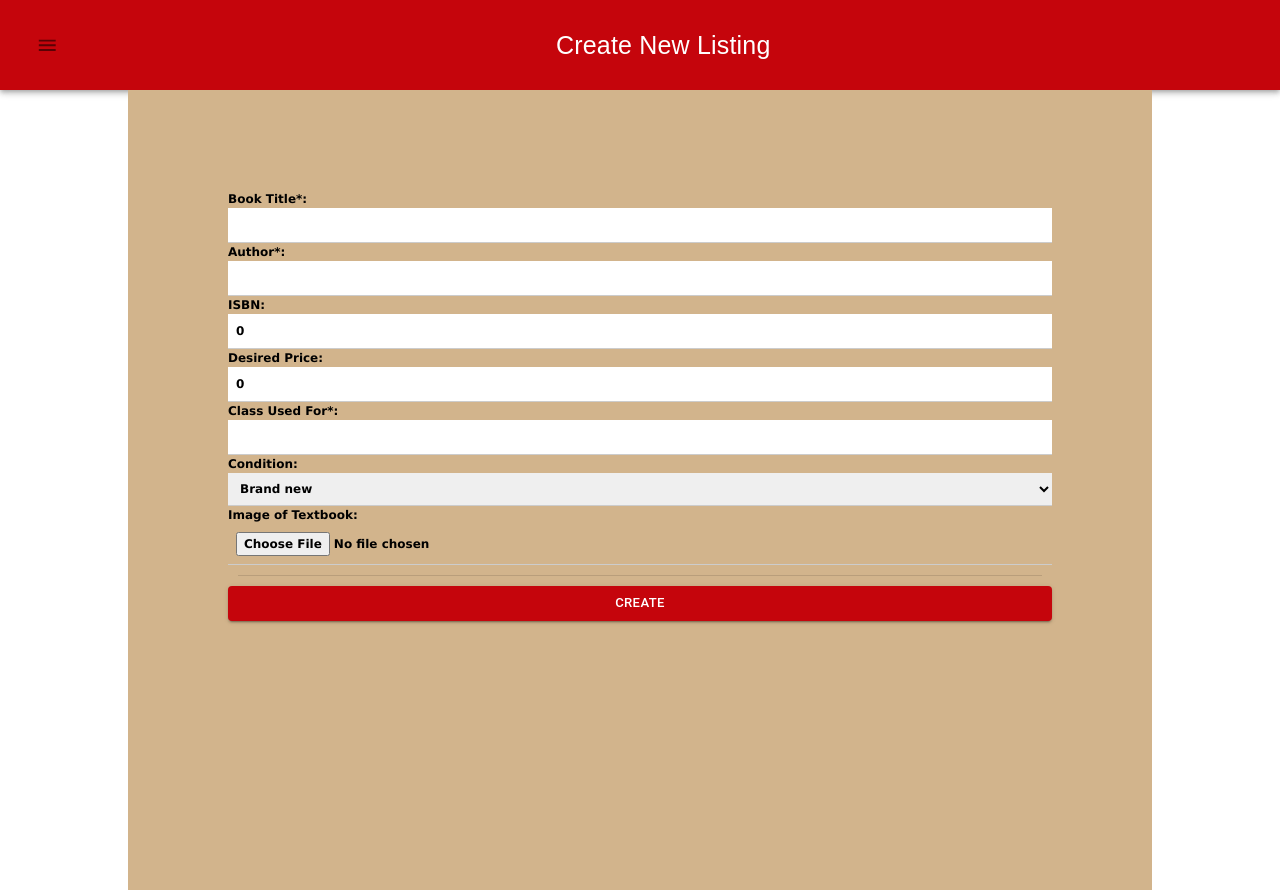
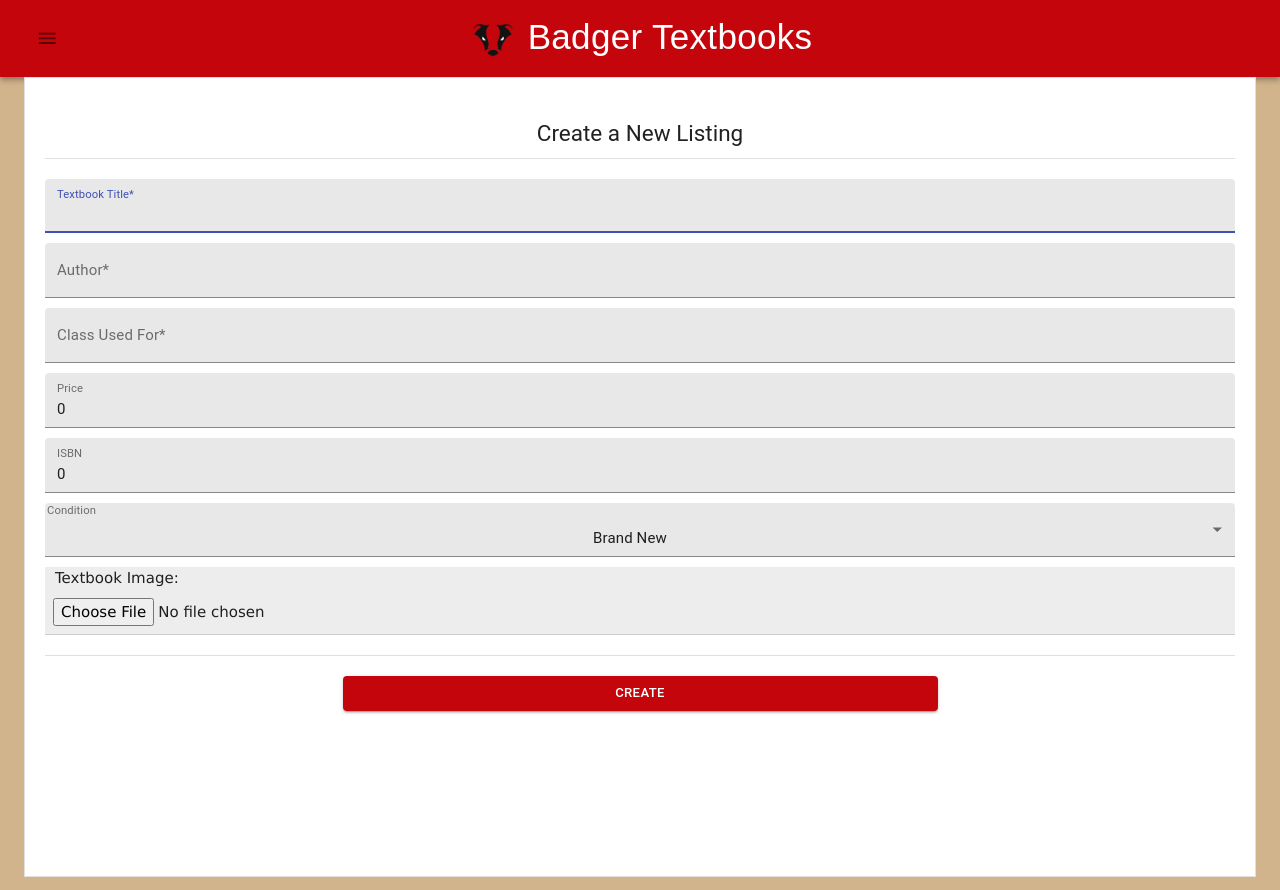
Before and after one commit to andyoconnell21/Badger-Textbooks, a React (Create React App) app in the folder badger-textbooks-app/: page /createnewlisting in a window 1280 px wide. Built offline with nearby package versions, Linux system fonts and the light colour scheme; no server answers; sample sign-in values are in the browser's storage.

Commit message:
Updated UI for CreateListing
UI has been rebuilt using material ui.

```diff
--- a/badger-textbooks-app/src/pages/CreateNewListings.js
+++ b/badger-textbooks-app/src/pages/CreateNewListings.js
@@ -4,29 +4,34 @@ import '../App.css'
 import firebase from "firebase";
 
 import NavigationMenu from './NavigationMenu';
+import Logo from '../BadgerTextbooksLogoV1.png';
 
-import AppBar from '@material-ui/core/AppBar';
-import Toolbar from '@material-ui/core/Toolbar';
-import Typography from '@material-ui/core/Typography';
-import IconButton from '@material-ui/core/IconButton';
-import Drawer from '@material-ui/core/Drawer';
-import List from '@material-ui/core/List';
-import ListItem from '@material-ui/core/ListItem';
-import ListItemIcon from '@material-ui/core/ListItemIcon';
-import ListItemText from '@material-ui/core/ListItemText';
-import Divider from '@material-ui/core/Divider';
-import Button from '@material-ui/core/Button';
-import Dialog from '@material-ui/core/Dialog';
-import DialogActions from '@material-ui/core/DialogActions';
-import DialogContent from '@material-ui/core/DialogContent';
-import DialogContentText from '@material-ui/core/DialogContentText';
-import DialogTitle from '@material-ui/core/DialogTitle';
+import {
+    AppBar,
+    Toolbar,
+    Typography,
+    Divider,
+    Paper,
+    Container,
+    Button,
+    TextField,
+    IconButton,
+    FormControl,
+    InputLabel,
+    Select,
+    MenuItem,
+    Dialog,
+    DialogTitle,
+    DialogActions,
+    DialogContent,
+    DialogContentText,
+    Drawer
+} from '@material-ui/core';
 
 import MenuIcon from '@material-ui/icons/Menu';
-import HomeIcon from '@material-ui/icons/Home';
-import MyListingsIcon from '@material-ui/icons/ListAlt';
-import AccountIcon from '@material-ui/icons/AccountCircle';
-import SavedIcon from '@material-ui/icons/Favorite';
+
+const backgroundBeige = '#d2b48c';
+const badgerRed = '#c5050c';
 
 //book title, author, ISBN, price wanted, condition of book, class_used
 export class CreateNewListing extends Component {
@@ -37,7 +42,7 @@ export class CreateNewListing extends Component {
             author: '',
             ISBN: 0,
             price: 0,
-            condition: 'brand-new',
+            condition: 'Brand-New',
             class_used: '',
             alertOpen: false,
             menuOpen: false,
@@ -53,6 +58,7 @@ export class CreateNewListing extends Component {
             window.location.href = "/";
           }
         });
+        document.body.style.backgroundColor = backgroundBeige;
     }
 
     toggleMenu = (event) => {
@@ -81,7 +87,7 @@ export class CreateNewListing extends Component {
                     var username = data.name
                     firebase.firestore().collection('listings').add({
                         active: true,
-                        ISBN: this.state.ISBN,
+                        ISBN: this.state.ISBN.toString(),
                         author: this.state.author,
                         search_author: this.state.author.toLowerCase(),
                         class: this.state.class_used.toLowerCase(),
@@ -164,24 +170,107 @@ export class CreateNewListing extends Component {
     }
 
     render() {
-        const {title, author, ISBN, price, condition, class_used, image} = this.state
         return (
             <div>
-                <AppBar style ={{ background:'#c5050c' }} position="static">
+                <AppBar style={{ background: badgerRed }} position="static">
                     <Toolbar>
-                        <IconButton onClick={this.toggleMenu}>
-                            <MenuIcon/>
+                        <IconButton title="menu_btn" onClick={this.toggleMenu} style={{ zIndex: 1, marginTop: '15px', marginBottom: '15px' }}>
+                            <MenuIcon />
                         </IconButton>
-                        <Typography
-                            variant='h6'
-                            style={{flexGrow: 1, fontFamily: 'sans-serif', fontSize: '25px', margin: '25px', textAlign: 'center'}}
-                        >Create New Listing</Typography>
+                        <Typography style={{position: 'absolute', fontFamily: 'sans-serif', fontSize: '35px', margin: '15px', left: 0, right: 0}}>
+                            <img src={Logo} style={{height: '50px', width: '50px'}} alt=""/> Badger Textbooks
+                        </Typography>
                     </Toolbar>
                 </AppBar>
 
                 <Drawer anchor="left" open={this.state.menuOpen} onClose={this.toggleMenu}>
                     <NavigationMenu/>
                 </Drawer>
+
+                <Container>
+                    <Paper variant="outlined" square style={{height: "100vh", padding: "20px"}}>
+                        <Typography variant="h5" style={{marginTop: '20px', marginBottom: '10px'}}>Create a New Listing</Typography>
+                        <Divider/>
+                        <TextField
+                            title='titleInput'
+                            label="Textbook Title*"
+                            variant="filled"
+                            fullWidth
+                            style={{ marginTop: "20px" }}
+                            value={this.state.title}
+                            onChange={this.handleTitleChange}
+                            autoFocus
+                        />
+                        <TextField
+                            title='authorInput'
+                            label="Author*"
+                            variant="filled"
+                            fullWidth
+                            style={{ marginTop: "10px" }}
+                            value={this.state.author}
+                            onChange={this.handleAuthorChange}
+                        />
+                        <TextField
+                            title='classInput'
+                            label="Class Used For*"
+                            variant="filled"
+                            fullWidth
+                            style={{ marginTop: "10px" }}
+                            value={this.state.class_used}
+                            onChange={this.handleClassChange}
+                        />
+                        <TextField
+                            title='priceInput'
+                            label="Price"
+                            variant="filled"
+                            fullWidth
+                            style={{ marginTop: "10px" }}
+                            value={this.state.price}
+                            onChange={this.handlePriceChange}
+                            type="number"
+                        />
+                        <TextField
+                            title='isbnInput'
+                            label="ISBN"
+                            variant="filled"
+                            fullWidth
+                            style={{ marginTop: "10px" }}
+                            value={this.state.ISBN}
+                            onChange={this.handleISBNChange}
+                            type="number"
+                        />
+                        <FormControl style={{ width: "100%", marginTop: "10px" }}>
+                            <InputLabel id="filter-select-label" style={{marginLeft: "2px"}}>Condition</InputLabel>
+                            <Select
+                                labelId="filter-select-label"
+                                data-testid="filter_slct_creat"
+                                variant="filled"
+                                value={this.state.condition}
+                                onChange={this.handleConditionChange}
+                            >
+                                <MenuItem value={"Brand-New"}>Brand New</MenuItem>
+                                <MenuItem value={"Like-New"}>Like New</MenuItem>
+                                <MenuItem value={"Good"}>Good</MenuItem>
+                                <MenuItem value={"Fair"}>Fair</MenuItem>
+                                <MenuItem value={"Poor"}>Poor, but still usable</MenuItem>
+                            </Select>
+                        </FormControl>
+                        <div style={{marginTop: "10px", marginBottom: "20px", backgroundColor: "#ededed"}}>
+                            <label style={{float: "left", marginLeft: "10px"}}>Textbook Image: </label>
+                            <input className="w3-input w3-hover-light-gray"
+                                type='file'
+                                onChange={this.handleImageChange}
+                            />
+                        </div>
+                        <Divider/>
+                        <Button
+                            style={{color: '#ffffff', backgroundColor: '#c5050c', marginTop: "20px", width: "50%"}}
+                            variant="contained"
+                            fullWidth
+                            onClick={this.handleSubmit}
+                        >Create</Button>
+                    </Paper>
+                </Container>
 
                 <Dialog
                     open={this.state.alertOpen}
@@ -204,85 +293,6 @@ export class CreateNewListing extends Component {
                     </Button>
                     </DialogActions>
                 </Dialog>
-
-                <form className="form-box" style={{width: "80%", backgroundColor: '#d2b48c'}}>
-                    <div>
-                        <label>Book Title*: </label>
-                        <input className="w3-input w3-hover-light-gray"
-                            title='titleInput'
-                            type='text'
-                            size="sm"
-                            value={title}
-                            onChange={this.handleTitleChange}
-                        />
-                    </div>
-                    <div>
-                        <label>Author*: </label>
-                        <input className="w3-input w3-hover-light-gray"
-                            title='authorInput'
-                            size="sm"
-                            type='text'
-                            value={author}
-                            onChange={this.handleAuthorChange}
-                        />
-                    </div>
-                    <div>
-                        <label>ISBN: </label>
-                        <input className="w3-input w3-hover-light-gray"
-                            title='isbnInput'
-                            type='text'
-                            value={ISBN}
-                            pattern="[0-9]+"
-                            onChange={this.handleISBNChange}
-                        />
-                    </div>
-                    <div>
-                        <label>Desired Price: </label>
-                        <input className="w3-input w3-hover-light-gray"
-                            title='priceInput'
-                            type='number'
-                            value={price}
-                            onChange={this.handlePriceChange}
-                        />
-                    </div>
-                    <div>
-                        <label>Class Used For*: </label>
-                        <input className="w3-input w3-hover-light-gray"
-                            title='classInput'
-                            type='text'
-                            value={class_used}
-                            onChange={this.handleClassChange}
-                        />
-                    </div>
-                    <div>
-                        <label>Condition: </label>
-                        <select className="w3-input w3-hover-light-gray"
-                                title='conditionInput'
-                                value={condition}
-                                onChange={this.handleConditionChange}>
-                            <option value='Brand-new'>Brand new</option>
-                            <option value='Like-New'>Like New</option>
-                            <option value='Good'>Good</option>
-                            <option value='Fair'>Fair</option>
-                            <option value='Poor'>Poor, but still usable</option>
-                        </select>
-                    </div>
-                    <div>
-                        <label>Image of Textbook: </label>
-                        <input className="w3-input w3-hover-light-gray"
-                            type='file'
-                            onChange={this.handleImageChange}
-                        />
-                    </div>
-
-                    <Divider style={{margin: "10px"}}/>
-                    <Button
-                        style={{color: '#ffffff', backgroundColor: '#c5050c'}}
-                        variant="contained"
-                        fullWidth
-                        onClick={this.handleSubmit}
-                    >Create</Button>
-                </form>
             </div>
         )
     }
```
